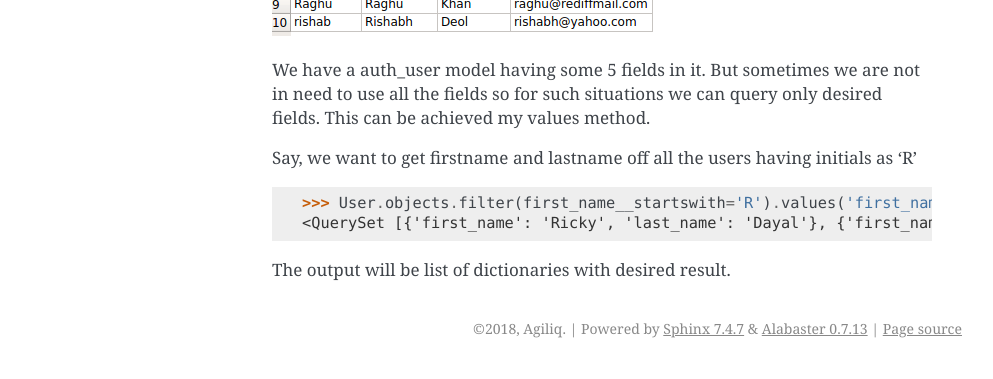
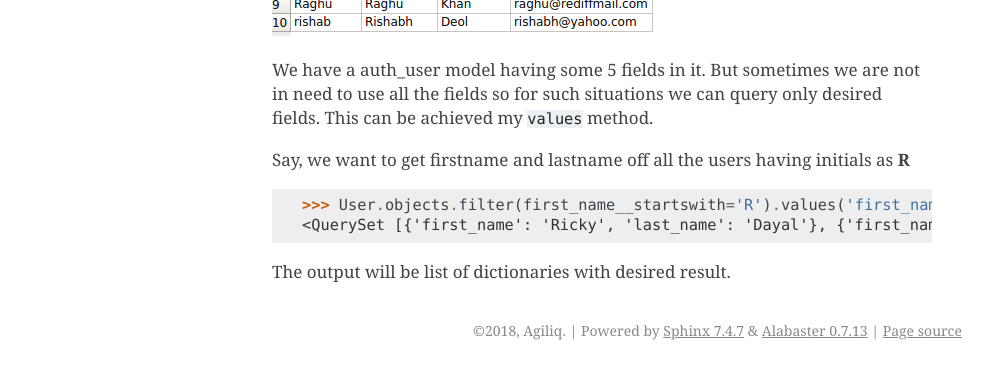
Before and after one commit to agiliq/django-orm-cookbook, a Sphinx documentation site: the page built from docs/select_some_fields.rst, in a window 1280 px wide. Shown: the part 318-697 px from the top of the page, without its empty margins (148-1141 px from the left). Built offline with Sphinx 7.4.7, drawn with Linux system fonts in a browser that asks for light colours.

Commit message:
typo fix

```diff
--- a/docs/select_some_fields.rst
+++ b/docs/select_some_fields.rst
@@ -4,9 +4,9 @@ How to select some fields only in a queryset?
 .. image:: usertable.png
 
 We have a auth_user model having some 5 fields in it. But sometimes we are not in need to use all the fields so for such situations we can query only desired fields.
-This can be achieved my values method.
+This can be achieved my ``values`` method.
 
-Say, we want to get firstname and lastname off all the users having initials as 'R' ::
+Say, we want to get firstname and lastname off all the users having initials as **R** ::
 
     >>> User.objects.filter(first_name__startswith='R').values('first_name', 'last_name')
     <QuerySet [{'first_name': 'Ricky', 'last_name': 'Dayal'}, {'first_name': 'Ritesh', 'last_name': 'Deshmukh'}, {'first_name': 'Radha', 'last_name': 'George'}, {'first_name': 'Raghu', 'last_name': 'Khan'}, {'first_name': 'Rishabh', 'last_name': 'Deol'}]
```
